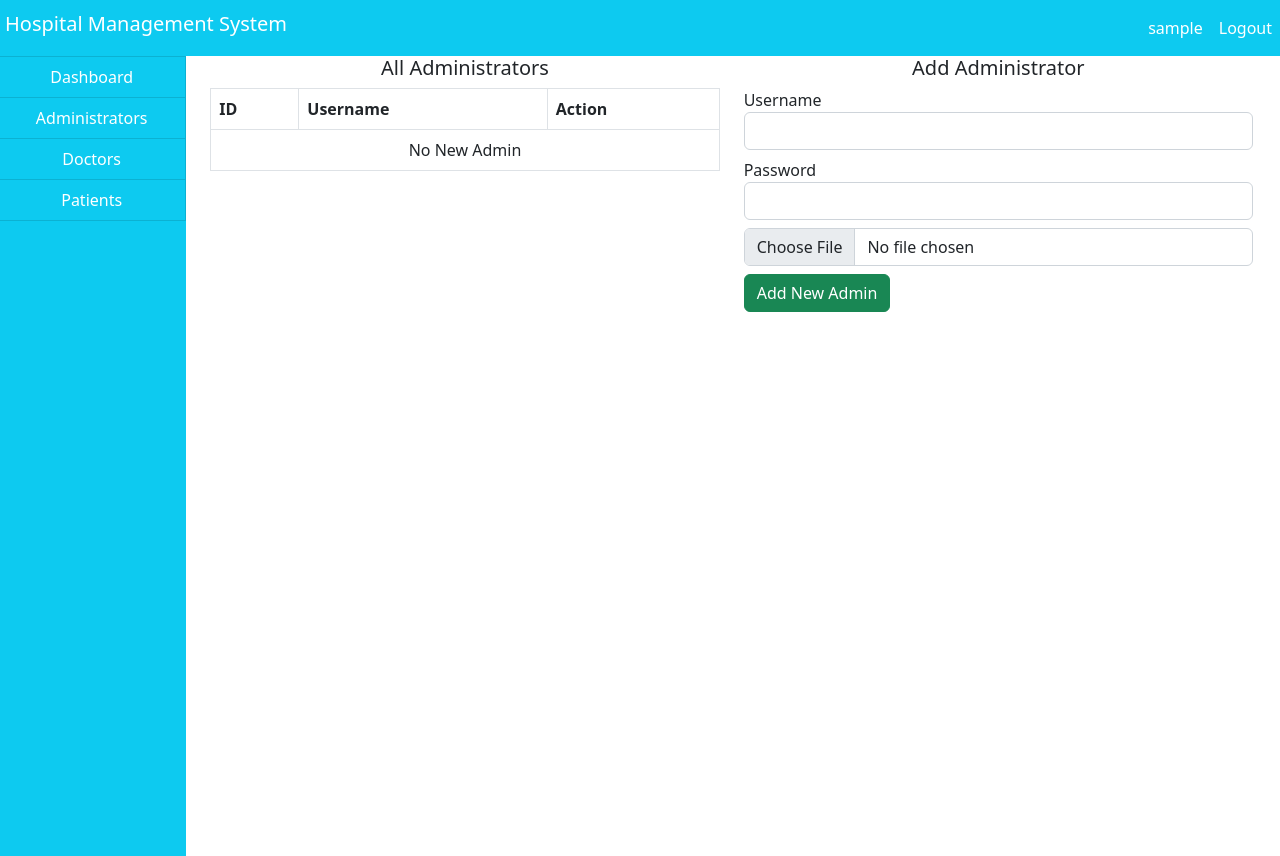
After one commit to Pingkon/HMS-PHP, a PHP site: page /admin/admin.php in a window 1280 px wide. The commit adds this page. Run offline with PHP 8.4, Linux system fonts and the light colour scheme; the visitor is signed in with stand-in values (Sample User, id 1); data that the repository does not hold is empty; some libraries are stand-ins or nearby versions.

Commit message:
add admins

```diff
--- /dev/null
+++ b/admin/admin.php
@@ -0,0 +1,110 @@
+<?php
+session_start();
+
+?>
+
+
+<!DOCTYPE html>
+<html lang="en">
+<head>
+    <meta charset="UTF-8">
+    <meta http-equiv="X-UA-Compatible" content="IE=edge">
+    <meta name="viewport" content="width=device-width, initial-scale=1.0">
+    <title>Administrators</title>
+</head>
+<body>
+    <?php
+        include("../include/header.php");
+    ?>
+
+    <div class="container-fluid">
+        <div class="col-md-12">
+            <div class="row">
+                <div class="col-md-2" style="margin-left: -15px;">
+                    <?php
+                    include("sidenav.php");
+                    include("../include/connection.php");
+                    ?>
+                </div>
+                <div class="col-md-10">
+                    <div class="col-md-12">
+                        <div class="row">
+                            <div class="col-md-6">
+                                <h5 class="text-center">All Administrators</h5>
+
+                                <?php
+                                    $ad = $_SESSION['admin'];
+                                    $query = "SELECT * FROM admin WHERE username !='$ad'";
+                                    $res = mysqli_query($connect,$query);
+
+                                    $output = "
+                                    <table class='table table-bordered'>
+                                    <tr>
+                                    <th>ID</th>
+                                    <th>Username</th>
+                                    <th>Action</th>
+                                    <tr>
+                                    ";
+
+                                    if(mysqli_num_rows($res)<1){
+                                        $output .= "<tr><td colspan='3' class='text-center'>No New Admin</td></tr>";
+                                    }
+
+                                    while ($row = mysqli_fetch_array($res)) {
+                                        $id = $row['id'];
+                                        $username=$row['username'];
+
+                                        $output .= "
+                                        <tr>
+                                        <td>$id</td>
+                                        <td>$username</td>
+                                        <td>
+                                            <button id='$id' class='btn btn-danger remove'>Remove</button>
+                                        </td>
+                                        ";
+                                    }
+
+                                    $output .= "
+                                    </tr>
+
+                                </table>
+                                    ";
+
+                                    echo $output;
+
+                                ?>
+
+
+
+
+
+                            </div>
+                            <div class="col-md-6">
+                                <h5 class="text-center">Add Administrator</h5>
+
+                                <form method="post" enctype="multipart/form-data">
+                                    <div class="form-label">
+                                        <label>Username</label>
+                                        <input type="text name="uname" class="form-control">
+                                    </div>
+                                    <div class="form-label">
+                                        <label>Password</label>
+                                        <input type="password" name="pass" class="form-control">
+                                    </div>
+
+                                    <div class="form-label">
+                                        <input type="file" name="img" class="form-control">
+                                    </div>
+                                    <input type="submit" name=add value="Add New Admin" class="btn btn-success">
+
+                                </form>
+                            </div>
+                        </div>
+                    </div>
+                </div>
+            </div>
+
+        </div>
+    </div>
+</body>
+</html>
--- a/admin/sidenav.php
+++ b/admin/sidenav.php
@@ -9,7 +9,7 @@
 <body>
 <div class="list-group bg-info rounded-0" style="height: 100vh;">
                     <a href="index.php" class="list-group-item list-group-item-action bg-info text-center text-white">Dashboard</a>
-                    <a href="" class="list-group-item list-group-item-action bg-info text-center text-white">Administrators</a>
+                    <a href="admin.php" class="list-group-item list-group-item-action bg-info text-center text-white">Administrators</a>
                     <a href="" class="list-group-item list-group-item-action bg-info text-center text-white">Doctors</a>
                     <a href="" class="list-group-item list-group-item-action bg-info text-center text-white">Patients</a>
                 </div>
```
Also changed, not shown: admin/index.php (+45 -5 lines).
